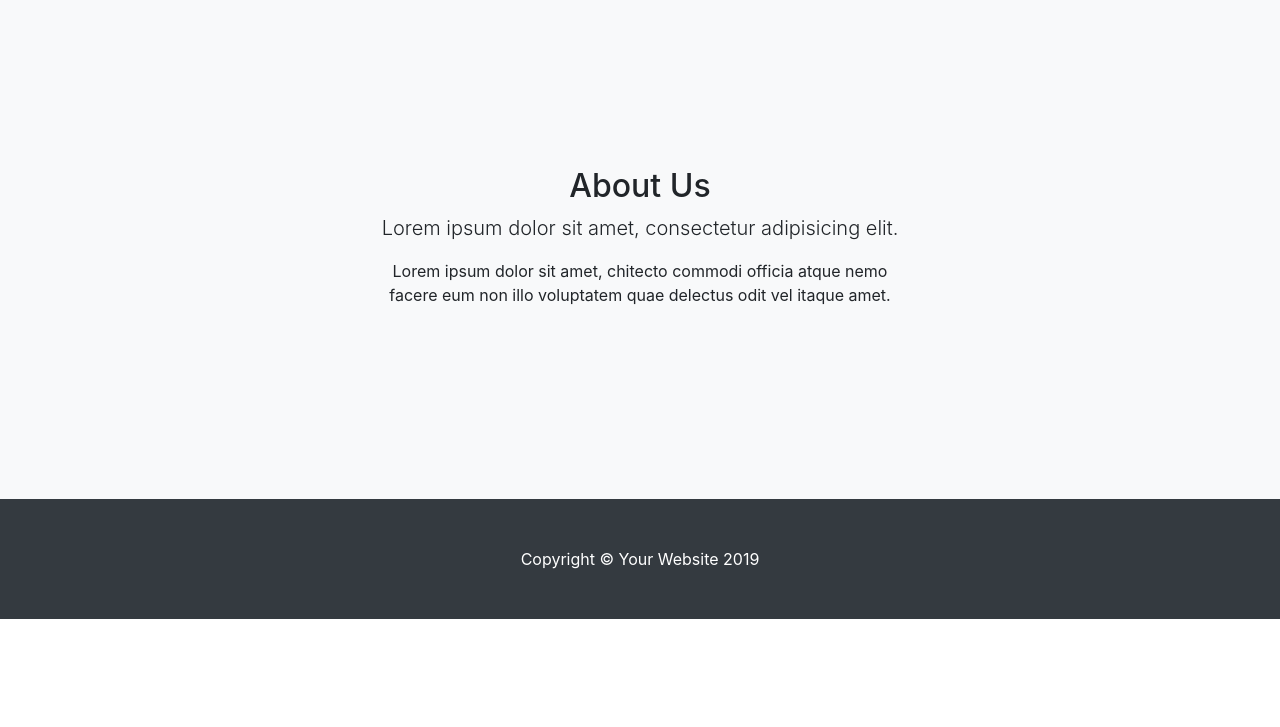
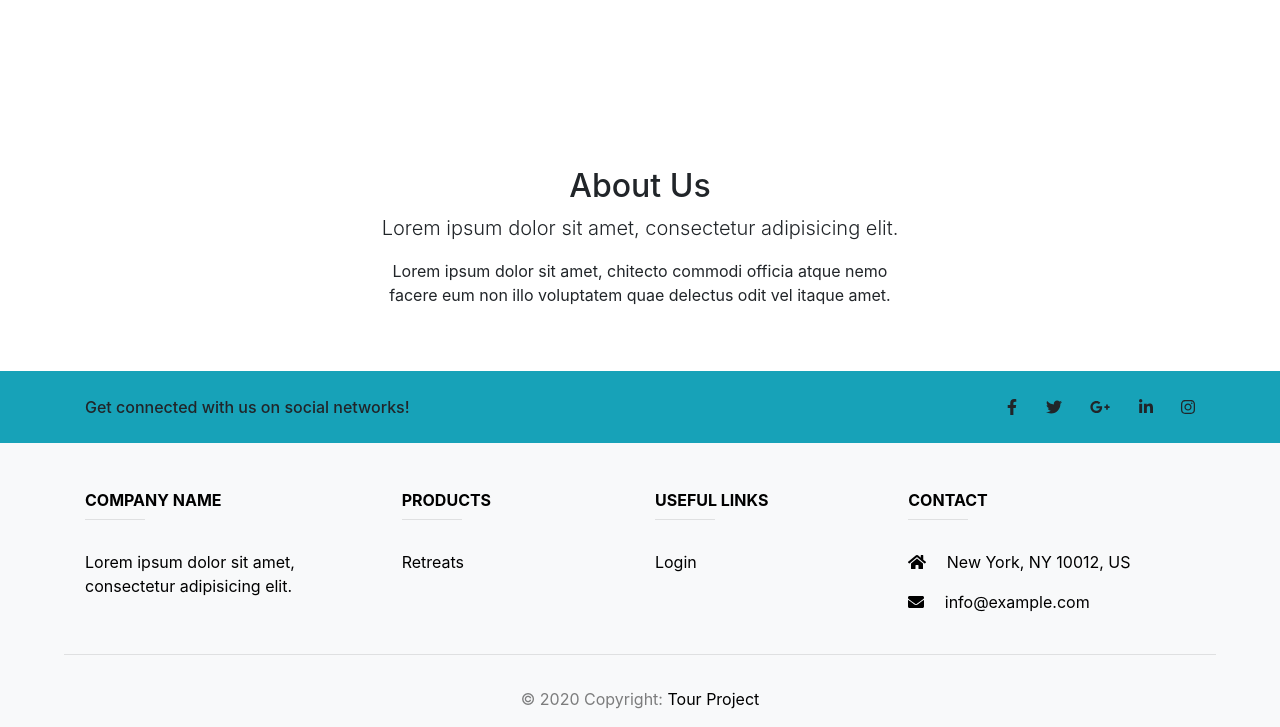
Before and after one commit to EliasOPrado/tour-project, a Django app: page / in a window 1280 px wide. Shown: the part 757-1484 px from the top of the page. Before the commit the page ends 1376 px from the top, so only its background shows below. Run offline with Django 3.2, Linux system fonts and the light colour scheme; data that the repository does not hold is empty; some libraries are stand-ins or nearby versions.

Commit message:
added new footer

```diff
--- a/static/css/style.css
+++ b/static/css/style.css
@@ -177,6 +177,9 @@ section.py-5.bg-light {
   padding-top: 120px;
 }
 
+.dark-grey-text{
+  color:black;
+}
 /* this is a custom backgroud for shopping cart */
 /* .px-4.px-lg-0{
   background: #eecda3;
--- a/templates/base.html
+++ b/templates/base.html
@@ -73,12 +73,151 @@
   <!-- /.container -->
 
   <!-- Footer -->
-  <footer class="py-5 bg-dark">
+  <!-- Footer -->
+<footer class="page-footer font-small bg-light lighten-5">
+
+  <div style="background-color: #17a2b8">
     <div class="container">
-      <p class="m-0 text-center text-white">Copyright &copy; Your Website 2019</p>
+
+      <!-- Grid row-->
+      <div class="row py-4 d-flex align-items-center">
+
+        <!-- Grid column -->
+        <div class="col-md-6 col-lg-5 text-center text-md-left mb-4 mb-md-0">
+          <h6 class="mb-0">Get connected with us on social networks!</h6>
+        </div>
+        <!-- Grid column -->
+
+        <!-- Grid column -->
+        <div class="col-md-6 col-lg-7 text-center text-md-right">
+
+          <!-- Facebook -->
+          <a class="fb-ic">
+            <i class="fab fa-facebook-f white-text mr-4"> </i>
+          </a>
+          <!-- Twitter -->
+          <a class="tw-ic">
+            <i class="fab fa-twitter white-text mr-4"> </i>
+          </a>
+          <!-- Google +-->
+          <a class="gplus-ic">
+            <i class="fab fa-google-plus-g white-text mr-4"> </i>
+          </a>
+          <!--Linkedin -->
+          <a class="li-ic">
+            <i class="fab fa-linkedin-in white-text mr-4"> </i>
+          </a>
+          <!--Instagram-->
+          <a class="ins-ic">
+            <i class="fab fa-instagram white-text"> </i>
+          </a>
+
+        </div>
+        <!-- Grid column -->
+
+      </div>
+      <!-- Grid row-->
+
     </div>
-    <!-- /.container -->
-  </footer>
+  </div>
+
+  <!-- Footer Links -->
+  <div class="container text-center text-md-left mt-5">
+
+    <!-- Grid row -->
+    <div class="row mt-3 dark-grey-text">
+
+      <!-- Grid column -->
+      <div class="col-md-3 col-lg-4 col-xl-3 mb-4">
+
+        <!-- Content -->
+        <h6 class="text-uppercase font-weight-bold">Company name</h6>
+        <hr class="teal accent-3 mb-4 mt-0 d-inline-block mx-auto" style="width: 60px;">
+        <p> Lorem ipsum dolor sit amet,
+          consectetur
+          adipisicing elit.</p>
+
+      </div>
+      <!-- Grid column -->
+
+      <!-- Grid column -->
+      <div class="col-md-2 col-lg-2 col-xl-2 mx-auto mb-4">
+
+        <!-- Links -->
+        <h6 class="text-uppercase font-weight-bold">Products</h6>
+        <hr class="teal accent-3 mb-4 mt-0 d-inline-block mx-auto" style="width: 60px;">
+        <p>
+          <a class="dark-grey-text" href="{% url 'destination' %}">Retreats</a>
+        </p>
+        <!-- <p>
+          <a class="dark-grey-text" href="#!">MDWordPress</a>
+        </p>
+        <p>
+          <a class="dark-grey-text" href="#!">BrandFlow</a>
+        </p>
+        <p>
+          <a class="dark-grey-text" href="#!">Bootstrap Angular</a>
+        </p> -->
+
+      </div>
+      <!-- Grid column -->
+
+      <!-- Grid column -->
+      <div class="col-md-3 col-lg-2 col-xl-2 mx-auto mb-4">
+
+        <!-- Links -->
+        <h6 class="text-uppercase font-weight-bold">Useful links</h6>
+        <hr class="teal accent-3 mb-4 mt-0 d-inline-block mx-auto" style="width: 60px;">
+        {% if user.is_authenticated %}
+        <p>
+          <a class="dark-grey-text" href="{% url 'register' %}">Register</a>
+        </p>
+        <p>
+          <a class="dark-grey-text" href="{% url 'logout' %}">Logout</a>
+        </p>
+        {% else %}
+        <p>
+          <a class="dark-grey-text" href="{% url 'login' %}">Login</a>
+        </p>
+      <!--  <p>
+          <a class="dark-grey-text" href="#!">Help</a>
+        </p> -->
+        {% endif %}
+      </div>
+      <!-- Grid column -->
+
+      <!-- Grid column -->
+      <div class="col-md-4 col-lg-3 col-xl-3 mx-auto mb-md-0 mb-4">
+
+        <!-- Links -->
+        <h6 class="text-uppercase font-weight-bold">Contact</h6>
+        <hr class="teal accent-3 mb-4 mt-0 d-inline-block mx-auto" style="width: 60px;">
+        <p>
+          <i class="fas fa-home mr-3"></i> New York, NY 10012, US</p>
+        <p>
+          <i class="fas fa-envelope mr-3"></i> info@example.com</p>
+        <!-- <p>
+          <i class="fas fa-phone mr-3"></i> + 01 234 567 88</p>
+        <p>
+          <i class="fas fa-print mr-3"></i> + 01 234 567 89</p> -->
+
+      </div>
+      <!-- Grid column -->
+
+    </div>
+    <!-- Grid row -->
+
+  </div>
+  <!-- Footer Links -->
+<hr class="" style="width: 90%;">
+  <!-- Copyright -->
+  <div class="footer-copyright text-center text-black-50 py-3">© 2020 Copyright:
+    <a class="dark-grey-text" href=""> Tour Project</a>
+  </div>
+  <!-- Copyright https://mdbootstrap.com/-->
+
+</footer>
+<!-- Footer -->
 <script type="text/javascript" src="https://cdnjs.cloudflare.com/ajax/libs/font-awesome/5.12.1/js/all.min.js"></script>
 <script src="{% static 'js/style.js' %}" charset="utf-8"></script>
   <!-- Bootstrap core JavaScript -->
--- a/tour_store/templates/main.html
+++ b/tour_store/templates/main.html
@@ -50,7 +50,7 @@
   </div>
 
 
-  <section class="py-5 bg-light">
+  <section class="py-5 ">
     <div class="container container2 text-center">
       <h2>About Us</h2>
       <div class="row d-flex justify-content-center">
```
